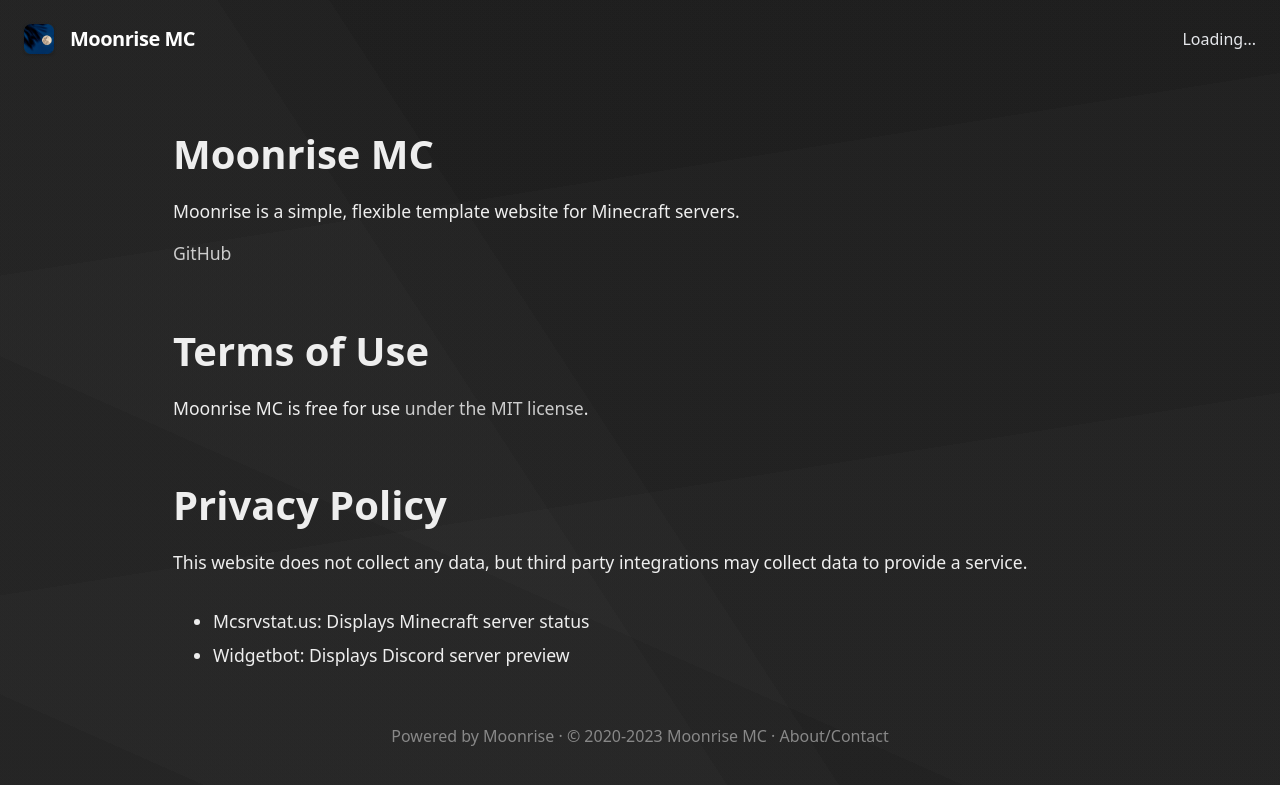
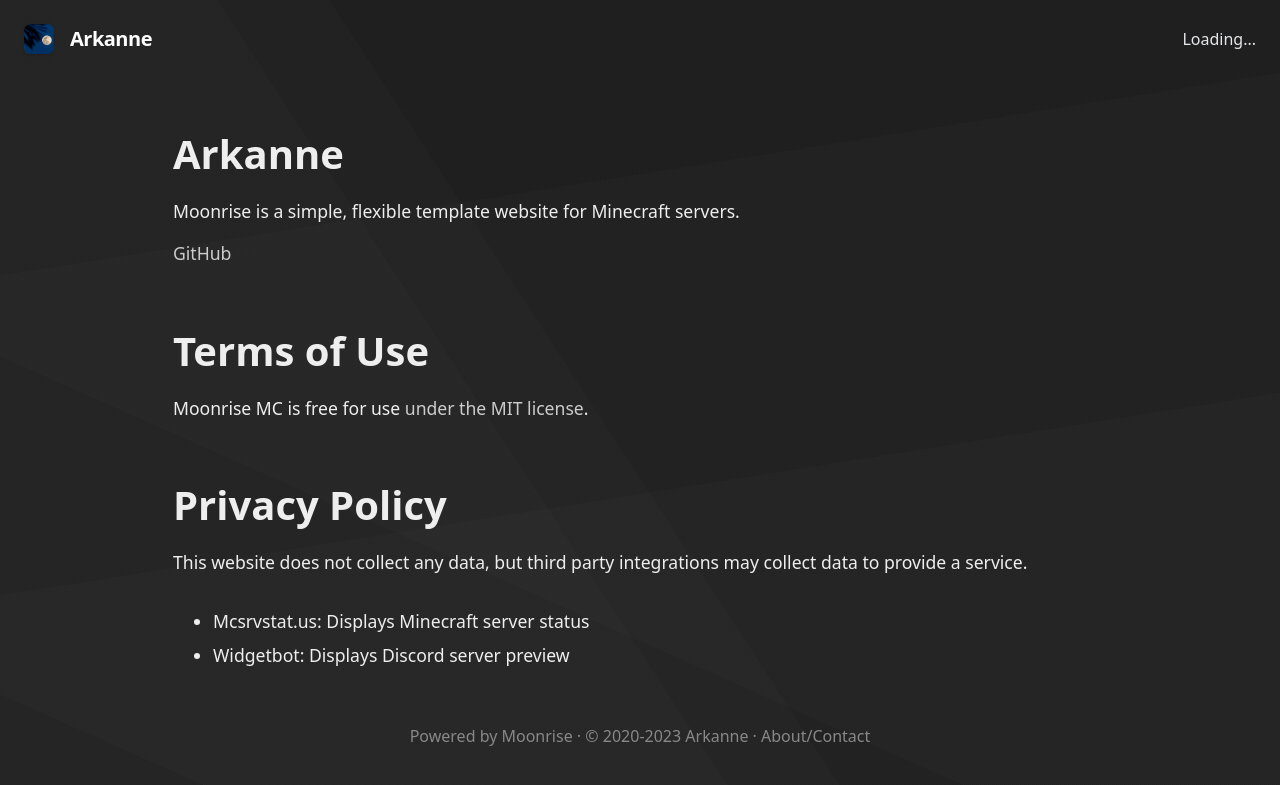
Before and after one commit to arkane-studios/arkanne-web, a Jekyll site: the page built from docs/about.md, in a window 1280 px wide. Shown: the top 785 px of the page. Built offline with Jekyll 4.4.1, drawn with Linux system fonts in a browser that asks for light colours; our own code applies the rules of GitHub Pages for plain Markdown files.

Commit message:
This was me (yes)

```diff
--- a/docs/_config.yml
+++ b/docs/_config.yml
@@ -1,8 +1,8 @@
 # Set this website's info
 # Change "coffeebank" to your GitHub username
 # Change "moonrise" to your repository name
-url: "https://coffeebank.github.io"
-baseurl: "/moonrise"
+url: "https://arkanne.net"
+baseurl: "/arkanne-web"
 siteIcon: /media/android-chrome-192x192.png
 siteYear: 2020
 siteFooterlink: /about
@@ -11,7 +11,7 @@
 
 
 # Set basic server info
-serverName: Moonrise MC
+serverName: Arkanne
 serverDescription: A Minecraft server where we have lots of fun!
 serverIP: 31.41.59.26:5358
 useBedrockForOnlineStatus: false
```
